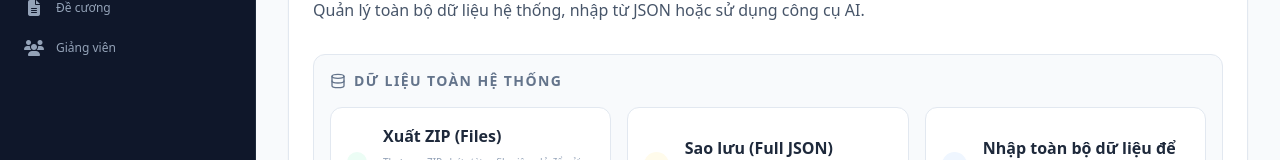
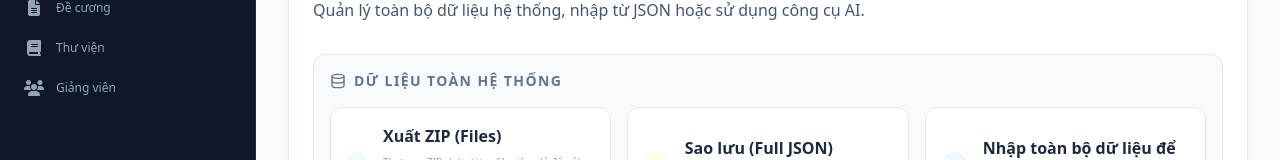
Before and after one commit to anhquanghb/lecsyleditor, a React (Vite) app: page / in a window 1280 px wide. Both pictures are taken after a click on the button "Bắt đầu làm việc". Shown: the part 163-323 px from the top of the page. Built offline with nearby package versions, Linux system fonts and the light colour scheme.

Commit message:
Update Layout.tsx
Hiển thị module Thư viện

```diff
--- a/components/Layout.tsx
+++ b/components/Layout.tsx
@@ -34,7 +34,7 @@ const Layout: React.FC<LayoutProps> = ({ state, setLanguage, currentModule, setC
     // { id: 'flowchart', icon: 'fa-diagram-project', label: t.flowchart },
     // { id: 'departments', icon: 'fa-sitemap', label: t.departments },
     { id: 'syllabus', icon: 'fa-file-lines', label: t.syllabus },
-    // { id: 'library', icon: 'fa-book', label: t.library },
+    { id: 'library', icon: 'fa-book', label: t.library },
     { id: 'faculty', icon: 'fa-users', label: t.faculty },
     // { id: 'facilities', icon: 'fa-building', label: t.facilities },
     // { id: 'analytics', icon: 'fa-brain', label: t.analytics },
```
